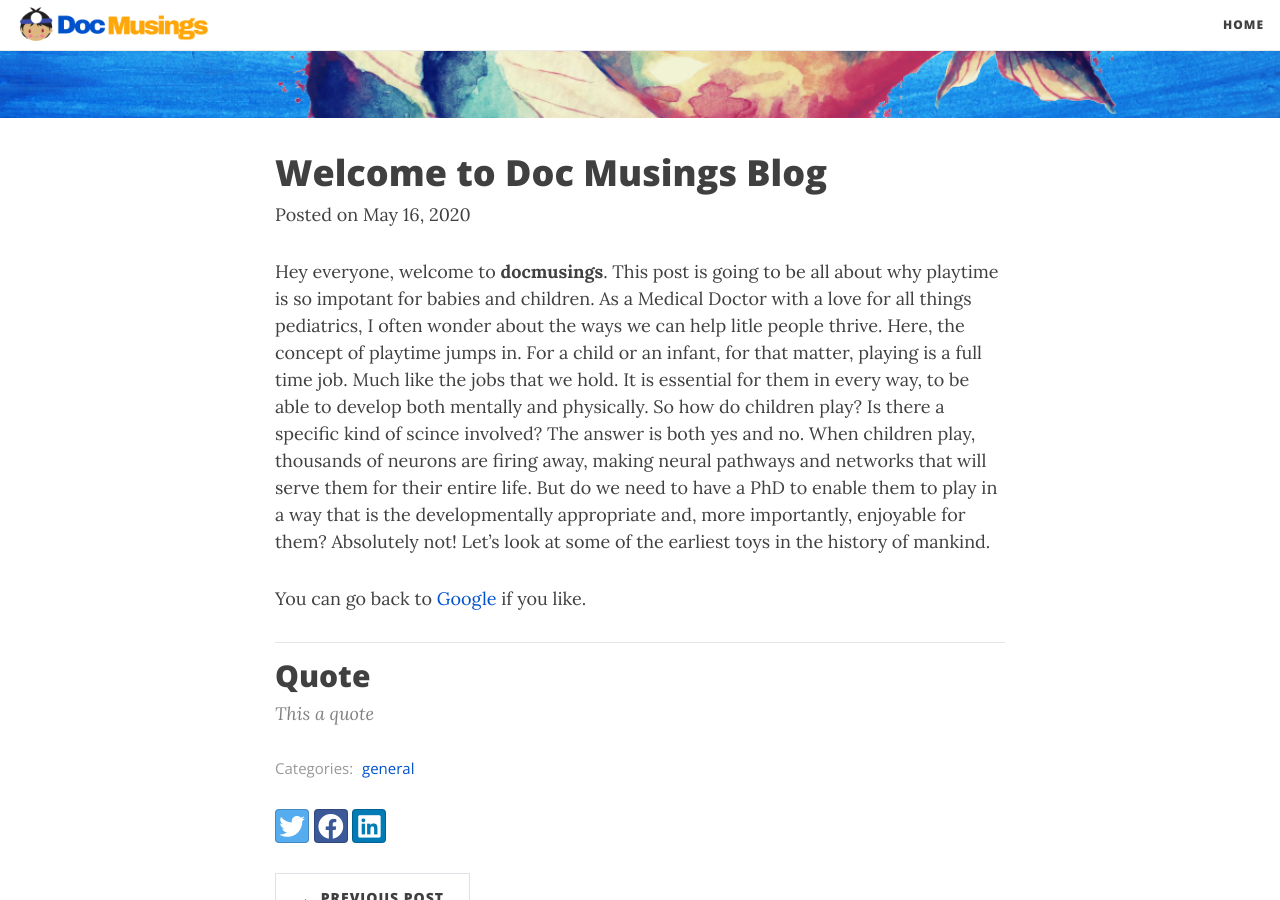
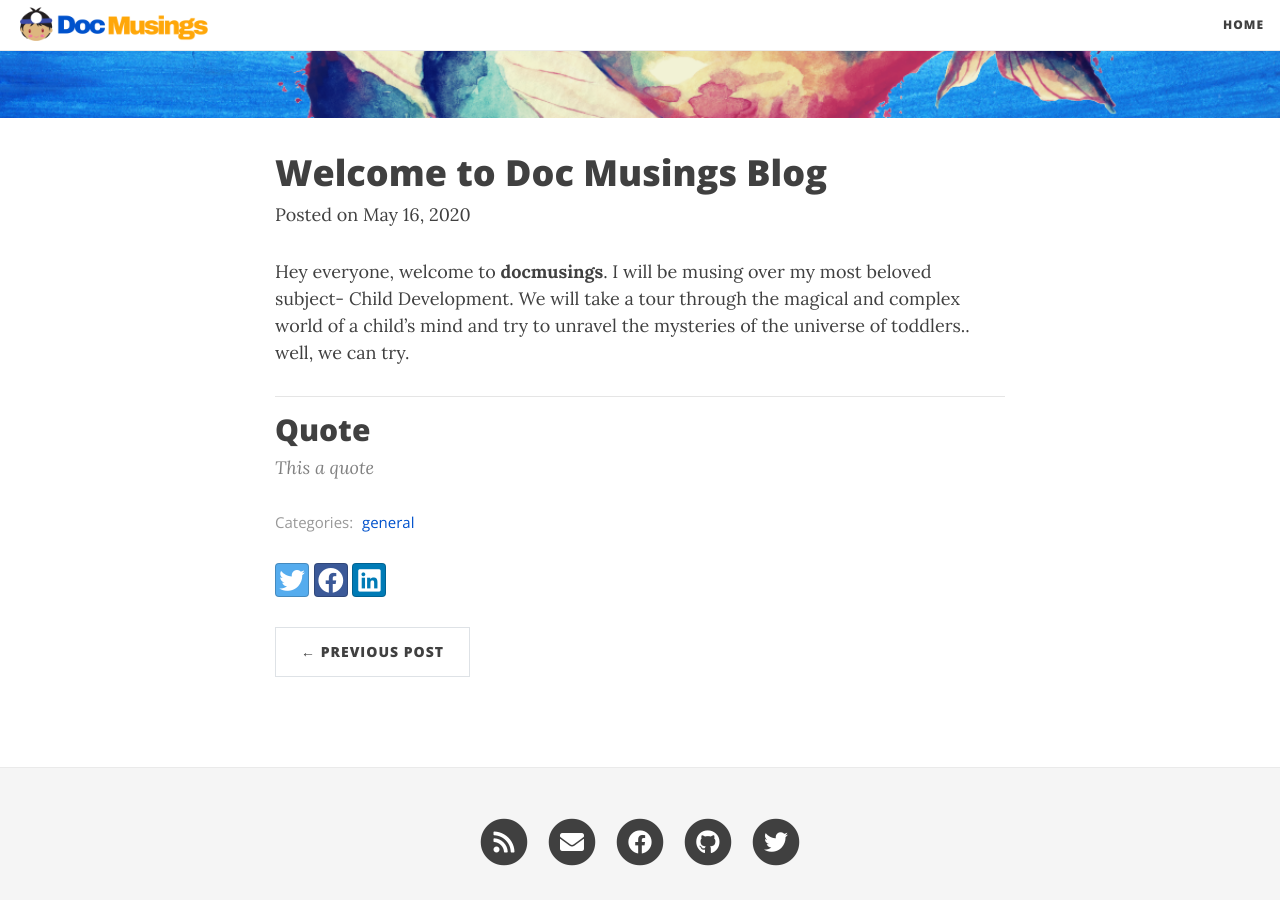
Before and after one commit to tarabmansoor/tarabmansoor.github.io, a Jekyll site: the page built from _posts/2020-05-16-welcome-to-docmusings.md, in a window 1280 px wide and 900 px high, scrolled down 273 px. Built offline with Jekyll 4.4.1, drawn with Linux system fonts in a browser that asks for light colours; nearby versions of some CDN libraries; comment, search, counter and statistics services are not loaded.

Commit message:
Update 2020-05-16-welcome-to-docmusings.md

```diff
--- a/_posts/2020-05-16-welcome-to-docmusings.md
+++ b/_posts/2020-05-16-welcome-to-docmusings.md
@@ -8,11 +8,8 @@ image: /assets/img/featured/welcome-to-unlaunch.png
 tags: [general]
 ---
 
-Hey everyone, welcome to **docmusings**. This post is going to be all about why playtime is so impotant for babies and children. As a Medical Doctor with a love for all things pediatrics, I often wonder about the ways we can help litle people thrive. Here, the concept of playtime jumps in. For a child or an infant, for that matter, playing is a full time job. Much like the jobs that we hold. It is essential for them in every way, to be able to develop both mentally and physically.
-So how do children play? Is there a specific kind of scince involved? The answer is both yes and no. When children play, thousands of neurons are firing away, making neural pathways and networks that will serve them for their entire life. But do we need to have a PhD to enable them to play in a way that is the developmentally appropriate and, more importantly, enjoyable for them? Absolutely not!
-Let's look at some of the earliest toys in the history of mankind.
+Hey everyone, welcome to **docmusings**. I will be musing over my most beloved subject- Child Development. We will take a tour through the magical and complex world of a child's mind and try to unravel the mysteries of the universe of toddlers.. well, we can try.
 
-You can go back to [Google](https://www.google.com) if you like.
 
 ---
 
```
